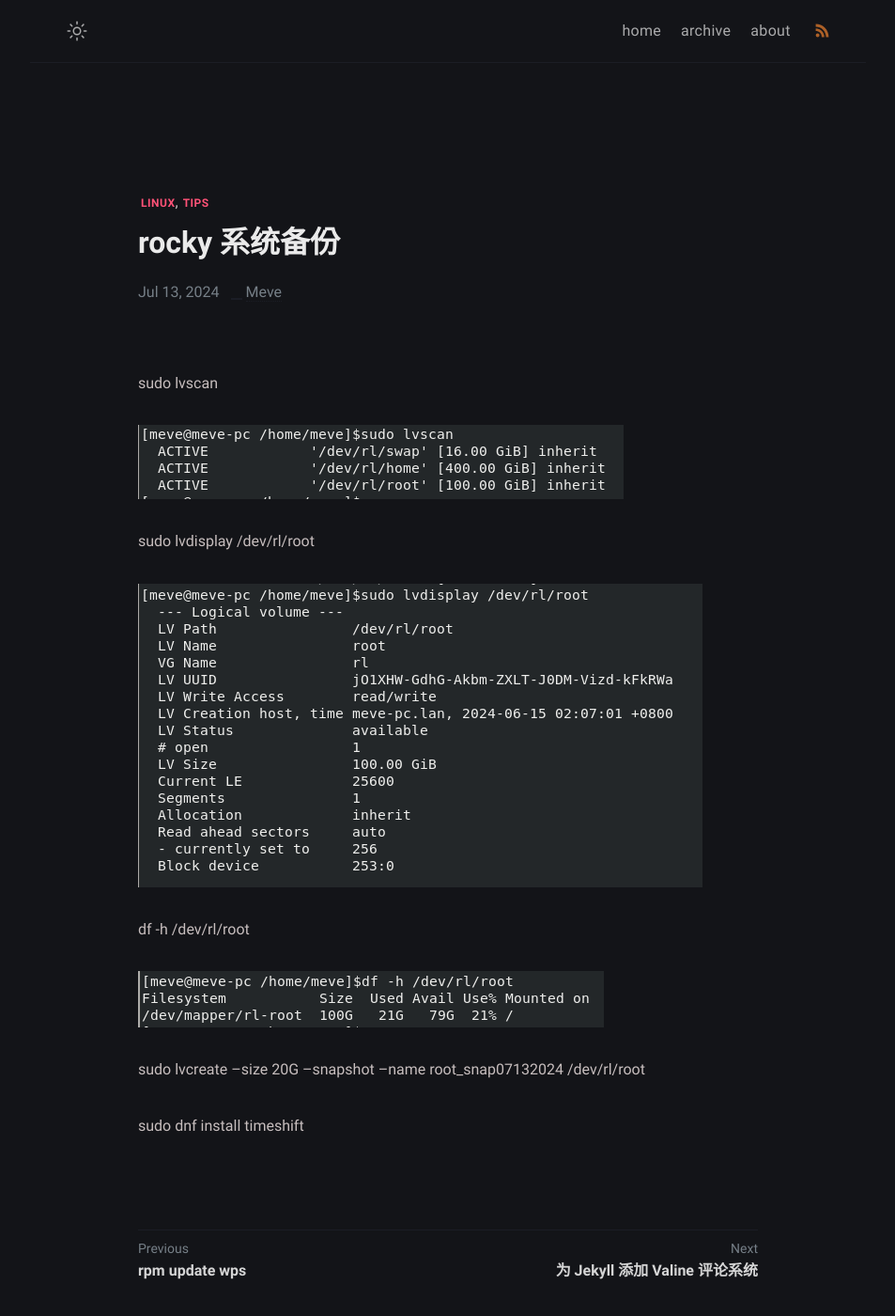
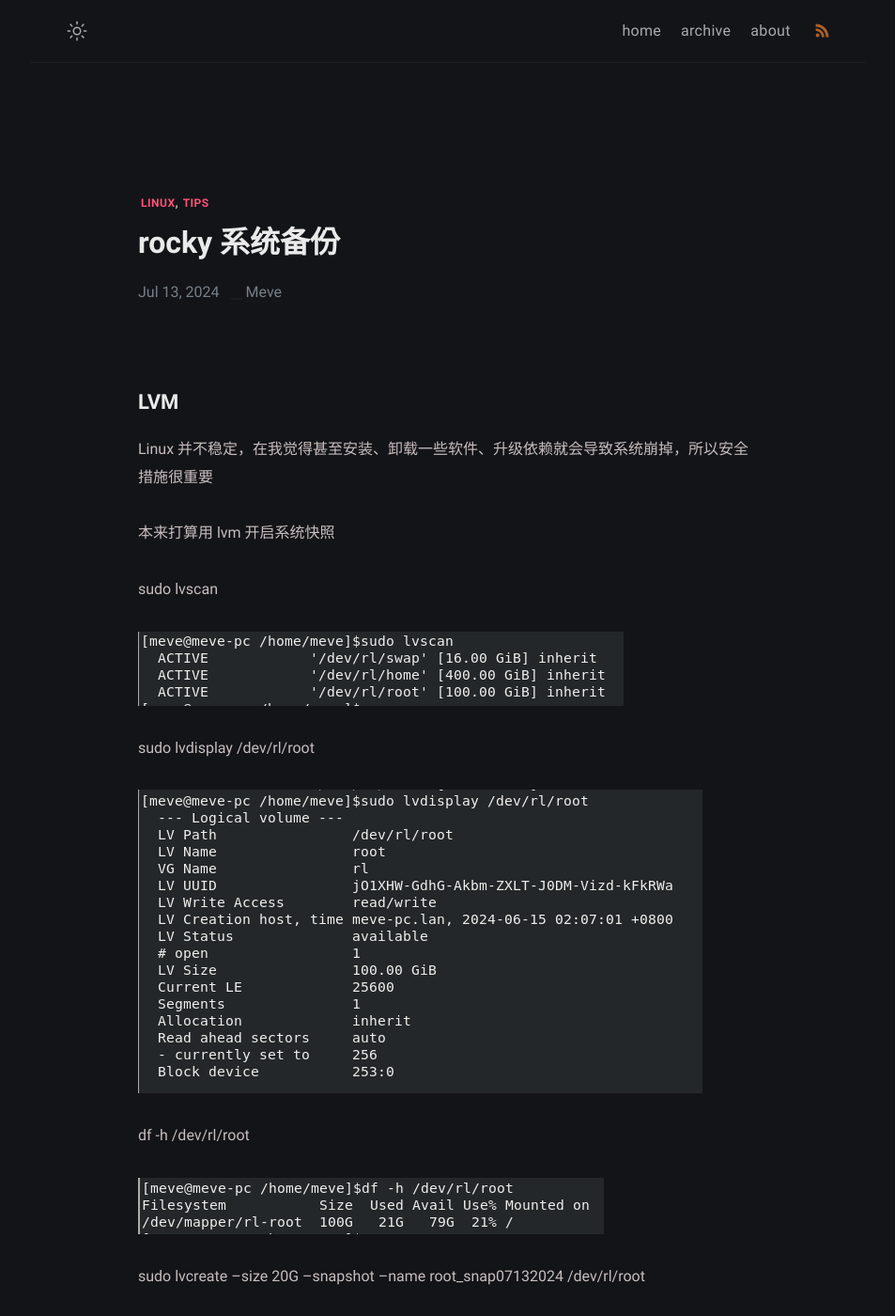
Before and after one commit to touchspeed/touchspeed.github.io, a Jekyll site: the page built from _posts/2024-07-13-rocky-system-backup/2024-07-13-rocky-system-backup.md, in a window 1280 px wide and 1400 px high. Shown: the whole window at 94% size, without its empty margins (163-1116 px from the left). Built offline with Jekyll 4.4.1, drawn with Linux system fonts in a browser that asks for light colours; comment, search, counter and statistics services are not loaded; some of the changed text lies outside the part shown.

Commit message:
modify posts

```diff
--- a/_posts/2024-07-13-rocky-system-backup/2024-07-13-rocky-system-backup.md
+++ b/_posts/2024-07-13-rocky-system-backup/2024-07-13-rocky-system-backup.md
@@ -8,6 +8,11 @@ tags: [Linux,Tips]
 summary:
 ---
 
+## LVM
+
+Linux 并不稳定，在我觉得甚至安装、卸载一些软件、升级依赖就会导致系统崩掉，所以安全措施很重要
+
+本来打算用 lvm 开启系统快照
 
 sudo lvscan
 
@@ -23,4 +28,10 @@ df -h /dev/rl/root
 
 sudo lvcreate --size 20G --snapshot --name root_snap07132024 /dev/rl/root
 
+执行发现硬盘剩余未分配空间太小，无法创建快照卷
+
+## Timeshift
+
+最后选择用 Timeshift
+
 sudo dnf install timeshift
```
Also changed, not shown: 2 other files.
